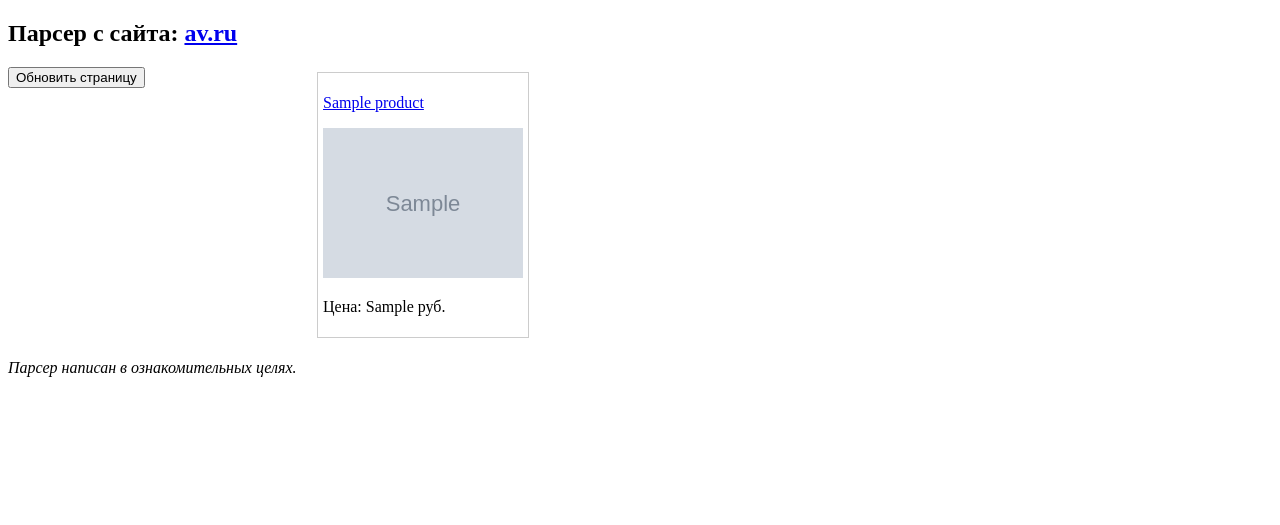
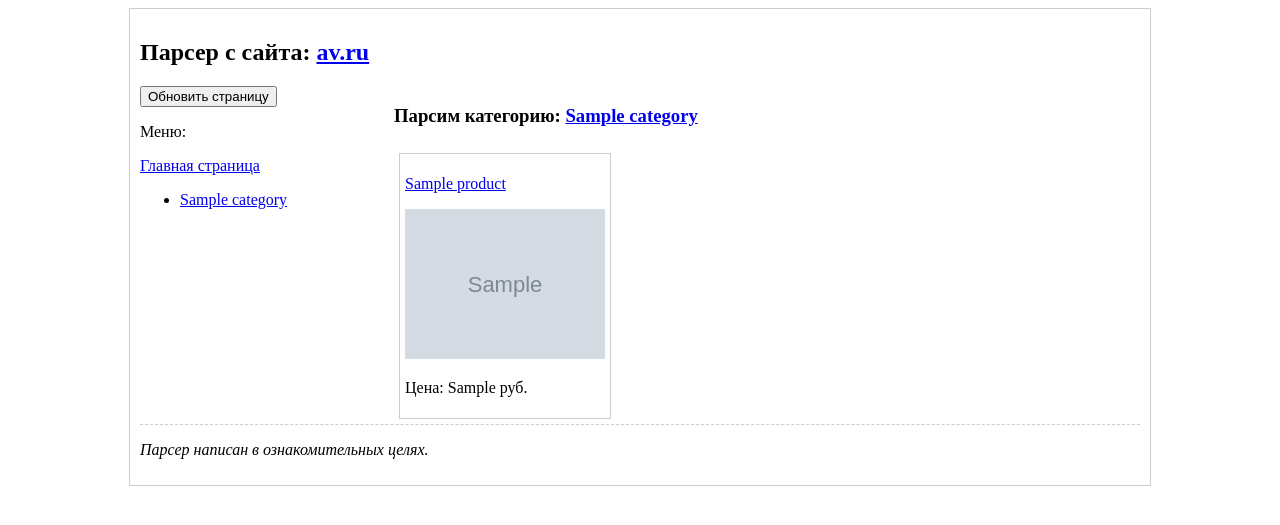
Before and after one commit to RomanKuzhekov/parser, a PHP site: page / in a window 1280 px wide. Shown: the top 525 px of the page. Run offline with PHP 8.4, Linux system fonts and the light colour scheme; tables that the repository leaves empty hold one stand-in row (values such as "Sample post"); grey boxes marked "Sample" are stand-in pictures.

Commit message:
сформировал вывод шаблона категории и товаров

```diff
--- a/config/config.php
+++ b/config/config.php
@@ -16,6 +16,6 @@ return [
         'database' => 'parser',
         'charset' => 'UTF8'
     ],
-    'countPars' => 10,
+    'countPars' => 100,
     'root_dir' => $_SERVER['DOCUMENT_ROOT'] . "/"
 ];
--- a/controllers/Controller.php
+++ b/controllers/Controller.php
@@ -9,70 +9,82 @@
 namespace controllers;
 
 
+use interfaces\IParser;
 use models\Category;
 use models\Product;
 
-class Controller
+class Controller implements IParser
 {
     public $config;
     private $action;
     private $defaultAction = "Index";
-    private $layout = "main";
+    private $category;
+    private $category_id;
+    private $categories;
+    private $products;
+    private $message;
+    private $params;
+    private $patterns = [
+        "#[/]?(?P<action>\w+)?[/]?[?]?(?P<params>.*)#ui"
+    ];
 
     public function __construct()
     {
-        $this->config = require "config/config.php";
+        $this->config = require "./config/config.php";
+        $this->parseRequest();
     }
 
     public function run($action = null)
     {
-        $this->action = $action ?: $this->defaultAction;
+        $this->action = $this->action ?: $this->defaultAction;
         $action = "action".$this->action;
         return $this->$action();
     }
 
     public function actionIndex()
     {
-        //выбираем рандомную категорию из БД для парсинга
-        $category = Category::getRandomCategory();
-
-        //заносим все категории в БД 1 раз
-        if($category === false){
-            (new ParserController())->parseCategories();
-            $this->redirect('index.php');
-        }
-
-        //выбираем все категории из БД для меню
-        $categories = Category::getAllCategory();
-
-        //выбираем все товары по рандомной категории
-        $products = Product::getProductsByCategory($category);
-
-        //если нет товаров в бд - парсим товары по новой категории и заносим их в $products
-        if(!$products){
-            $message = (new ParserController())->parseProducts($category);
-            $products = Product::getProductsByCategory($category);
-        }
+        $this->prepareCategory();
+        $this->prepareProduct();
 
         echo $this->render("parser/index",
             [
-                'products' => $products
+                'category' => $this->category,
+                'message' => $this->message,
+                'products' => $this->products,
             ]
         );
     }
 
     public function actionProduct()
     {
-        echo "Product";
+        $this->prepareCategory();
+        $this->products = Product::getProductsByCategory($this->params);
+        echo $this->render("parser/category",
+            [
+                'products' => $this->products,
+            ]
+        );
+    }
+
+    private function parseRequest()
+    {
+        foreach ($this->patterns as $pattern) {
+            if(preg_match_all($pattern, $_SERVER['REQUEST_URI'], $matches)){
+                $this->action = ucfirst($matches['action'][0]);
+                $this->params = $matches['params'][0];
+                return;
+            }
+        }
     }
 
     public function render($template, $params)
     {
         return $this->renderTemplate("layouts/main",
-            ['content' => $this->renderTemplate($template, $params)]
+            [
+                'content' => $this->renderTemplate($template, $params),
+                'categories' => $this->categories,
+            ]
         );
-//        return $this->renderTemplate($template, $params);
-
     }
 
     public function renderTemplate($template, $params)
@@ -85,11 +97,25 @@ class Controller
     }
 
     private function prepareCategory(){
+        //выбираем рандомную категорию из БД для парсинга
+        $this->category = Category::getRandomCategory();
 
+        //заносим все категории в БД 1 раз
+        if($this->category === false){
+            (new ParserController())->parseCategories();
+            $this->redirect('index.php');
+        }
+        $this->categories = Category::getAllCategory();
     }
 
     private function prepareProduct(){
+        $this->products = Product::getProductsByCategory($this->category->category_id);
 
+        //если нет товаров в бд - парсим товары по новой категории и заносим их в $products
+        if(!$this->products){
+            $this->message = (new ParserController())->parseProducts($this->category);
+            $this->products = Product::getProductsByCategory($this->category->category_id);
+        }
     }
 
 
--- a/index.php
+++ b/index.php
@@ -1,6 +1,6 @@
 <?php
 //phpinfo();
-ini_set('error_reporting', E_ALL);
+//ini_set('error_reporting', E_ALL);
 
 require "services/Autoloader.php";
 
@@ -8,8 +8,6 @@ $controller = new \controllers\Controller();
 //var_dump($controller->actionIndex());
 //var_dump($controller->actionProduct());
 $controller->run();
-
-
 
 ?>
 
--- a/interfaces/IParser.php
+++ b/interfaces/IParser.php
@@ -11,5 +11,6 @@ namespace interfaces;
 
 interface IParser
 {
-    public function getPage();
+    public function getPage(string $url);
+    public function render($template, $params);
 }
--- a/models/Category.php
+++ b/models/Category.php
@@ -36,7 +36,7 @@ final class Category extends Model
 
     public static function getAllCategory()
     {
-        return Db::getInstance()->db()->query('SELECT * FROM ' . static::$table . ' WHERE flag=1 ORDER BY category_id ')->fetchAll();
+        return Db::getInstance()->db()->query('SELECT * FROM ' . static::$table . ' WHERE flag=1 ORDER BY title ')->fetchAll();
     }
 
 }
--- a/models/Product.php
+++ b/models/Product.php
@@ -34,10 +34,9 @@ final class Product extends Model
     ];
 
 
-    public static function getProductsByCategory($category){
-//         $category->category_id = 360;
+    public static function getProductsByCategory($category_id){
         $query = Db::getInstance()->db()->prepare('SELECT * FROM ' . static::$table . ' WHERE category_id = :category_id');
-        $query->bindValue(":category_id", $category->category_id);
+        $query->bindValue(":category_id", $category_id);
         $query->execute();
         return $query->fetchAll(Db::FETCH_CLASS, self::class);
     }
--- a/views/layouts/main.php
+++ b/views/layouts/main.php
@@ -4,17 +4,32 @@
     <meta charset="UTF-8">
     <meta name="viewport" content="width=device-width, user-scalable=no, initial-scale=1.0, maximum-scale=1.0, minimum-scale=1.0">
     <title>Парсер с сайта av.ru</title>
-    <link sc>
+    <link rel="stylesheet" href="/views/layouts/styles.css" type="text/css" media="all"/>
 </head>
 <body>
+<div class="container">
     <div class="header">
         <h2>Парсер с сайта: <a href="https://av.ru" target="_blank">av.ru</a></h2>
     </div>
     <div class="content">
+        <div class="sidebar">
+            <button onclick="javascript:window.location.reload()">Обновить страницу</button>
+            <p>Меню:</p>
+            <p><a href="/">Главная страница</a></p>
+            <ul>
+                <?php foreach ($categories as $item) { ?>
+                    <li><a href="/product/<?=$item['category_id']?>"><?=$item['title']?></a></li>
+                <? } ?>
+            </ul>
+        </div>
+        <div class="parser">
             <?=$content?>
+        </div>
     </div>
     <div class="footer">
         <p><i>Парсер написан в ознакомительных целях.</i></p>
     </div>
+</div>
+
 </body>
 </html>
--- a/views/layouts/styles.css
+++ b/views/layouts/styles.css
@@ -0,0 +1,27 @@
+.container{
+    width: 1000px;
+    margin: 0 auto;
+    border:1px solid #ccc;
+    padding: 10px;
+}
+.sidebar{
+    display: inline-block;
+    width: 200px;
+    margin-right: 50px;
+}
+.parser{
+    display: inline-block;
+    width: 700px;
+    vertical-align: top;
+}
+.items{
+    border: 1px solid #ccc;
+    padding: 5px;
+    margin: 5px;
+    width: 200px;
+    display: inline-block;
+    vertical-align: top;
+}
+.footer{
+    border-top: 1px dashed #ccc;
+}
--- a/views/parser/index.php
+++ b/views/parser/index.php
@@ -1,23 +1,9 @@
-
-<div style="display: inline-block; width: 250px; margin-right: 50px;">
-    <button onclick="javascript:window.location.reload()">Обновить страницу</button>
-<!--    <p>Меню:</p>-->
-<!--    <ul>-->
-<!--        --><?php //foreach ($categories as $item) { ?>
-<!--            <li><a href="product/--><?//=$item['category_id']?><!--">--><?//=$item['title']?><!--</a></li>-->
-<!--        --><?// } ?>
-<!--    </ul>-->
-</div>
-
-
-<div style="display: inline-block; width: 700px; vertical-align: top;">
-<!--    <h3>Парсим категорию: <a href="--><?//=$category->url?><!--" target="_blank">--><?//=$category->title?><!--</a></h3>-->
-<!--    <h4 style="color: red;">--><?//=$message?><!--</h4>-->
+    <h3>Парсим категорию: <a href="<?=$category->url?>" target="_blank"><?=$category->title?></a></h3>
+    <h4 style="color: red;"><?=$message?></h4>
     <?php foreach ($products as $item) { ?>
-        <div style="border: 1px solid #ccc; padding: 5px; margin: 5px; width: 200px; display: inline-block; vertical-align: top;">
+        <div class="items">
             <p><a href="<?=$item->url?>" target="_blank"><?=$item->title?></a></p>
             <p><img src="<?=$item->img?>" width="200"></p>
             <p>Цена: <?=$item->price?> руб.</p>
         </div>
     <?php } ?>
-</div>
```
Also changed, not shown: views/parser/category.php (+7 -7 lines), .htaccess (added). Lines whose indentation alone changed are shown as unchanged.
